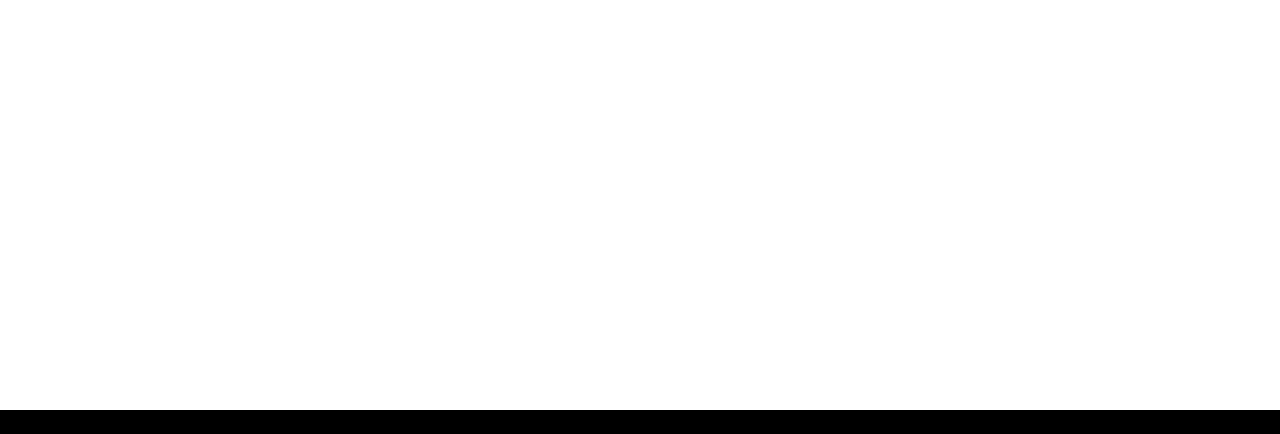
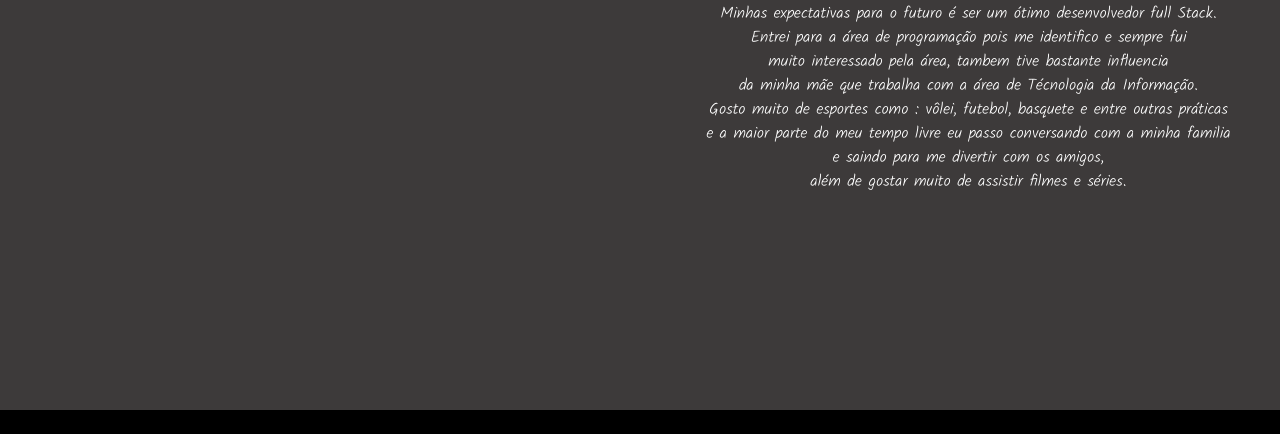
Before and after one commit to mukamarcondes/portifolio, a plain HTML site: page index.html in a window 1280 px wide. Shown: the part 515-949 px from the top of the page. Drawn offline with nearby package versions, Linux system fonts and the light colour scheme; a script that the page names is missing.

Commit message:
Update estilos.css

```diff
--- a/estilos.css
+++ b/estilos.css
@@ -14,7 +14,7 @@ html {
 }
 
 body {
-  background-image:url(img/fundo.png) ;
+  background-color: rgb(61, 58, 58);
   background-size: cover;
   background-position: center;
   background-repeat: no-repeat;
```
